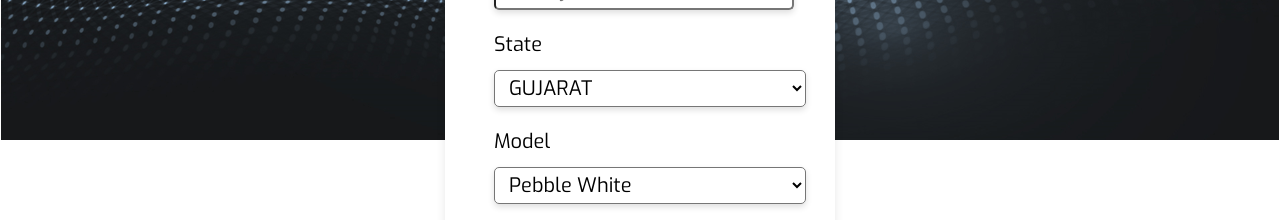
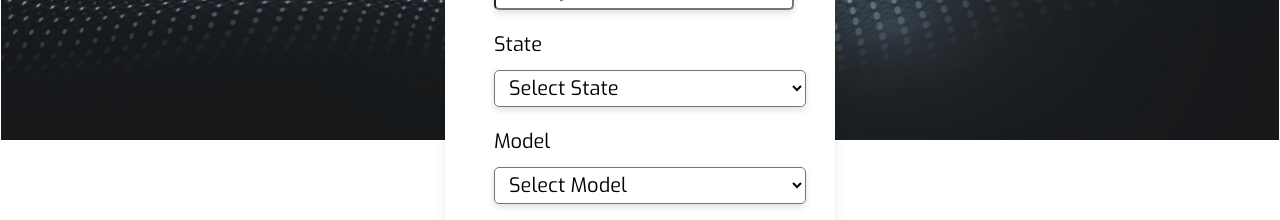
Before and after one commit to bobby1506/RunR, a React (Create React App) app in the folder frontendrunr/: page /testdrive in a window 1280 px wide. Shown: the part 580-800 px from the top of the page. Built offline with nearby package versions, Linux system fonts and the light colour scheme.

Commit message:
dropdown issue solved

```diff
--- a/frontendrunr/src/screens/book-ride.jsx
+++ b/frontendrunr/src/screens/book-ride.jsx
@@ -118,9 +118,10 @@
                 onChange={handleChange}
                 required
               >
-                <option value="1">GUJARAT</option>
-                <option value="2">UP</option>
-                <option value="3">DELHI</option>
+                <option value="">Select State</option>
+                <option value="GUJARAT">GUJARAT</option>
+                <option value="UP">UP</option>
+                <option value="DELHI">DELHI</option>
 
               </select>
             </div>
@@ -133,11 +134,12 @@
                 onChange={handleChange}
                 required
               >
-                <option value="1">Pebble White</option>
-                <option value="2">Midninght Black</option>
-                <option value="3">Sunset Orange</option>
-                <option value="4">Carbon Grey</option>
-                <option value="5">Forest Green</option>
+                <option value="">Select Model</option>
+                <option value="PEBBLE WHITE">Pebble White</option>
+                <option value="MIDNIGHT BLACK">Midninght Black</option>
+                <option value="SUNSET ORANGE">Sunset Orange</option>
+                <option value="CARBON GREY">Carbon Grey</option>
+                <option value="FOREST GREEN">Forest Green</option>
               </select>
             </div>
 
```
Also changed, not shown: frontendrunr/src/components/Color/color.jsx (indentation only), frontendrunr/src/components/SocialMedia/media.jsx (indentation only), 10 other files (tests, documents, lock files or other folders).
